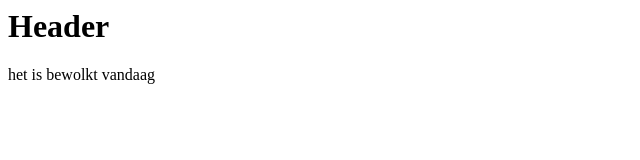
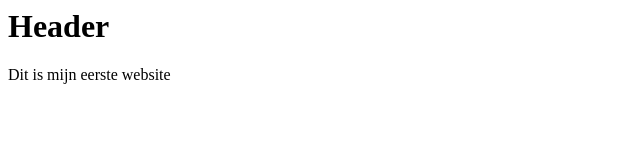
Before and after one commit to CoenWeijers/website, a plain HTML site: page index.html in a window 1280 px wide. Shown: the full height of the page, 0-640 px from the left. Drawn offline with Linux system fonts and the light colour scheme.

Commit message:
nieuwe inhoud aangemaakt

```diff
--- a/index.html
+++ b/index.html
@@ -1,2 +1,2 @@
 <h1>Header</h1>
-<p> het is bewolkt vandaag</p>
+<p> Dit is mijn eerste website</p>
```
